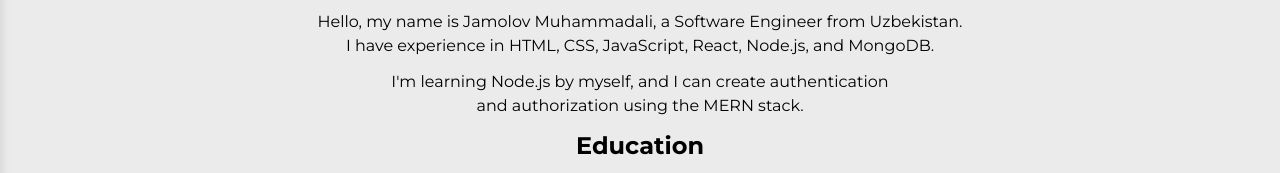
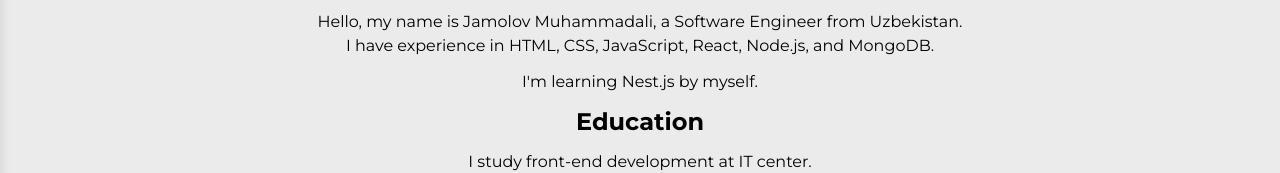
Before and after one commit to Muhammadali-fr/Portfolio, a React (Vite) app: page / in a window 1280 px wide. Shown: the part 583-756 px from the top of the page. Built offline with nearby package versions, Linux system fonts and the light colour scheme.

Commit message:
some changes

```diff
--- a/src/Data.js
+++ b/src/Data.js
@@ -105,12 +105,12 @@ export const skills = [
   {
     name: "Node.js",
     image: nodeLogo,
-    learning: true,
+    learning: false,
   },
   {
     name: "MongoDB",
     image: mongodbLogo,
-    learning: true,
+    learning: false,
   },
 ];
 
--- a/src/components/AboutMe.jsx
+++ b/src/components/AboutMe.jsx
@@ -6,7 +6,7 @@ const AboutMe = () => {
             <div className="sm:w-[943px] max-w-[90%] mx-auto flex flex-col gap-3 text-center">
                 <p className="text-2xl font-bold">About Me</p>
                 <p>Hello, my name is Jamolov Muhammadali, a Software Engineer from Uzbekistan. <br /> I have experience in HTML, CSS, JavaScript, React, Node.js, and MongoDB.</p>
-                <p>I'm learning Node.js by myself, and I can create authentication <br /> and authorization using the MERN stack.</p>
+                <p>I'm learning Nest.js by myself.</p>
                 <p className="font-bold text-2xl">Education</p>
                 <p>I study front-end development at IT center. <br /> For back-end development, I learned from YouTube, specifically from <a className="text-blue-700 underline" href="#">Farkhod Dadajanov</a> .</p>
                 <p>My front-end teacher is <a className="text-blue-700 underline" href="#">Kadirov Samandar</a>.</p>
```
